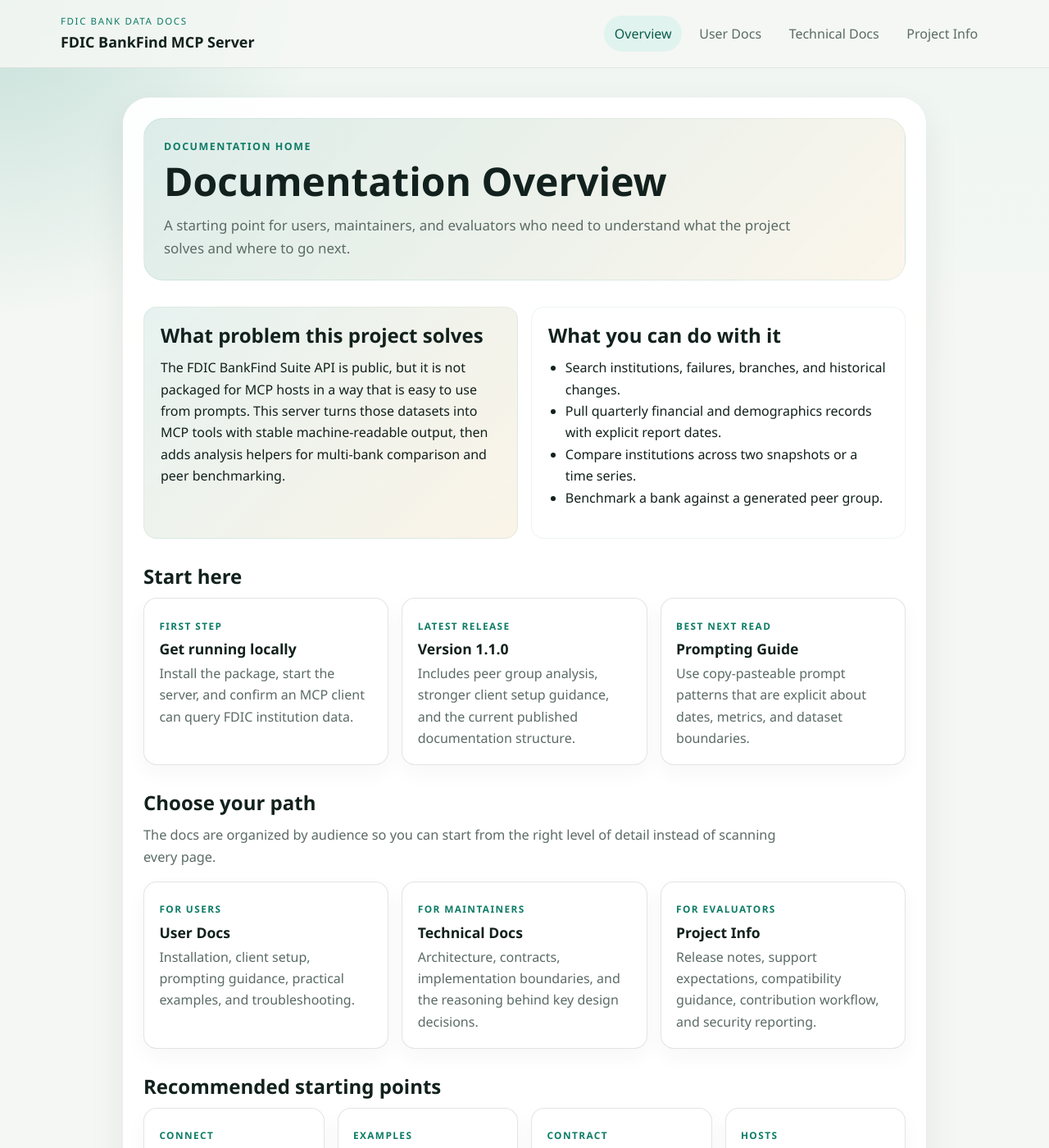
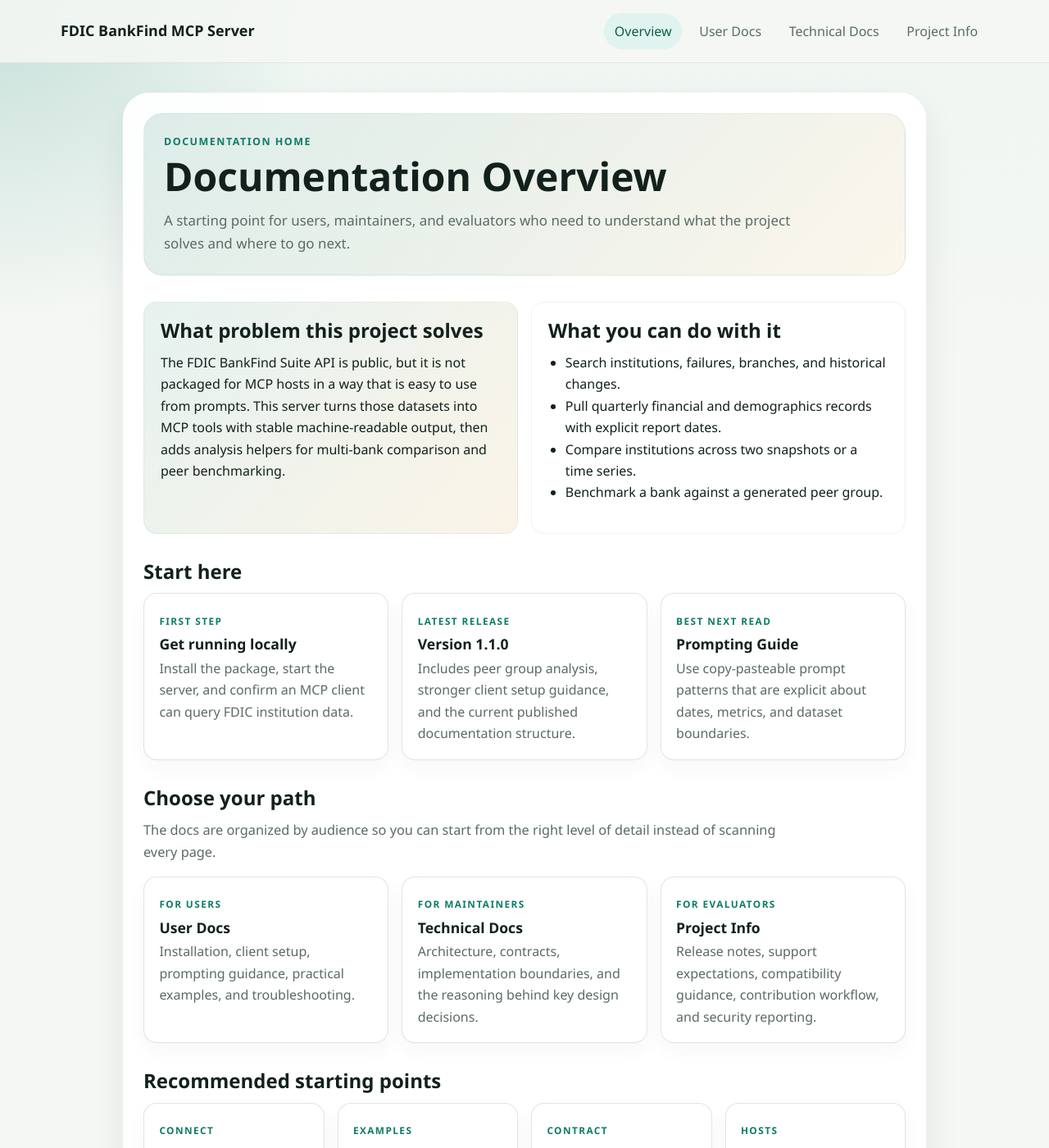
Before and after one commit to jflamb/fdic-mcp-server, a Jekyll site: the page built from docs/index.md, in a window 1280 px wide and 1400 px high. Shown: the whole window at 82% size. Built offline with Jekyll 4.4.1, drawn with Linux system fonts in a browser that asks for light colours.

Commit message:
Simplify docs site header

```diff
--- a/docs/_layouts/default.html
+++ b/docs/_layouts/default.html
@@ -13,7 +13,6 @@
       <header class="site-header">
         <div class="site-header__inner">
           <a class="brand" href="{{ '/' | relative_url }}">
-            <span class="brand__eyebrow">FDIC Bank Data Docs</span>
             <span class="brand__title">FDIC BankFind MCP Server</span>
           </a>
           <nav class="top-nav" aria-label="Primary">
--- a/docs/assets/css/docs.css
+++ b/docs/assets/css/docs.css
@@ -67,16 +67,8 @@ a:hover {
 .brand {
   display: inline-flex;
   flex-direction: column;
-  gap: 0.1rem;
   text-decoration: none;
   color: var(--ink);
-}
-
-.brand__eyebrow {
-  font-size: 0.72rem;
-  letter-spacing: 0.14em;
-  text-transform: uppercase;
-  color: var(--accent);
 }
 
 .brand__title {
```
